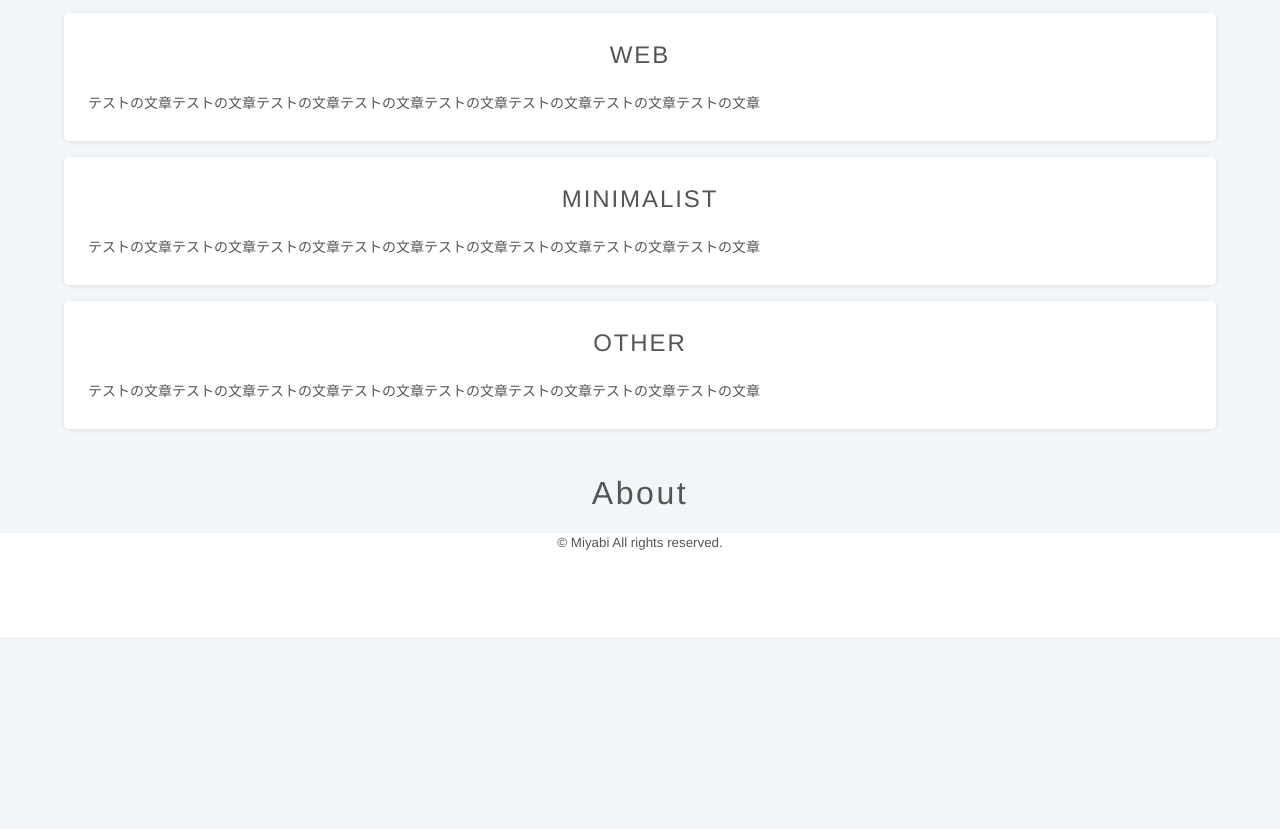
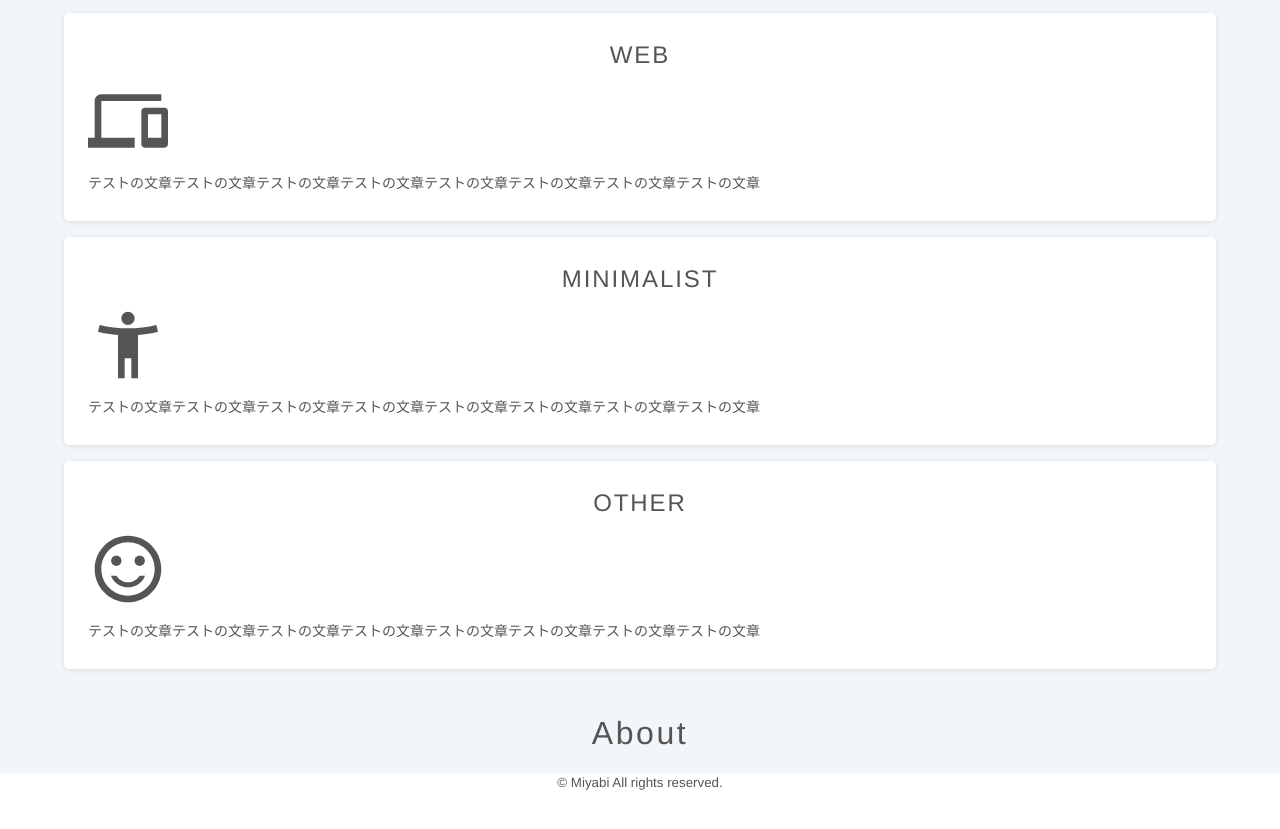
Before and after one commit to Miyabi63/miyabi2, a plain HTML site: page index.html in a window 1280 px wide. Shown: the part 355-1184 px from the top of the page. Before the commit the page ends 992 px from the top, so only its background shows below. Drawn offline with Linux system fonts and the light colour scheme.

Commit message:
もろもろ整理した

```diff
--- a/index.html
+++ b/index.html
@@ -40,7 +40,7 @@
                             <span>WEB</span>
                         </div>
                         <div class="item-img">
-                            <img src="img/icon_device.svg" alt="" loading="lazy">
+                            <img src="img/top/icon_device.svg" alt="" loading="lazy">
                         </div>
                         <div class="item-text">
                             テストの文章テストの文章テストの文章テストの文章テストの文章テストの文章テストの文章テストの文章
@@ -52,7 +52,7 @@
                             <span>MINIMALIST</span>
                         </div>
                         <div class="item-img">
-                            <img src="img/icon_human.svg" alt="" loading="lazy">
+                            <img src="img/top/icon_human.svg" alt="" loading="lazy">
                         </div>
                         <div class="item-text">
                             テストの文章テストの文章テストの文章テストの文章テストの文章テストの文章テストの文章テストの文章
@@ -64,7 +64,7 @@
                             <span>OTHER</span>
                         </div>
                         <div class="item-img">
-                            <img src="img/icon_smile.svg" alt="" loading="lazy">
+                            <img src="img/top/icon_smile.svg" alt="" loading="lazy">
                         </div>
                         <div class="item-text">
                             テストの文章テストの文章テストの文章テストの文章テストの文章テストの文章テストの文章テストの文章
--- a/sass/top.scss
+++ b/sass/top.scss
@@ -14,9 +14,6 @@ main >.container{
     .main-visual{
         min-height: 200px;
         margin-bottom: $s-05;
-        background-image: url(../img/wallpaper-white-sp.webp);
-        background-repeat: no-repeat;
-        background-size: 100%;
     }
 
 
```
Also changed, not shown: css/top.css, img/jpg/wallpaper-white-pc.jpg (deleted), img/jpg/wallpaper-white-sp.jpg (deleted), img/png/wallpaper-white-pc.png (deleted), img/png/wallpaper-white-sp.png (deleted), img/top/icon_device.svg (renamed from img/svg/icon_device.svg), img/top/icon_home.svg (renamed from img/svg/icon_home.svg), img/top/icon_human.svg (renamed from img/svg/icon_human.svg), img/top/icon_smile.svg (renamed from img/svg/icon_smile.svg), img/webp/wallpaper-white-pc.webp (deleted), img/webp/wallpaper-white-sp.webp (deleted), 1 other file.
